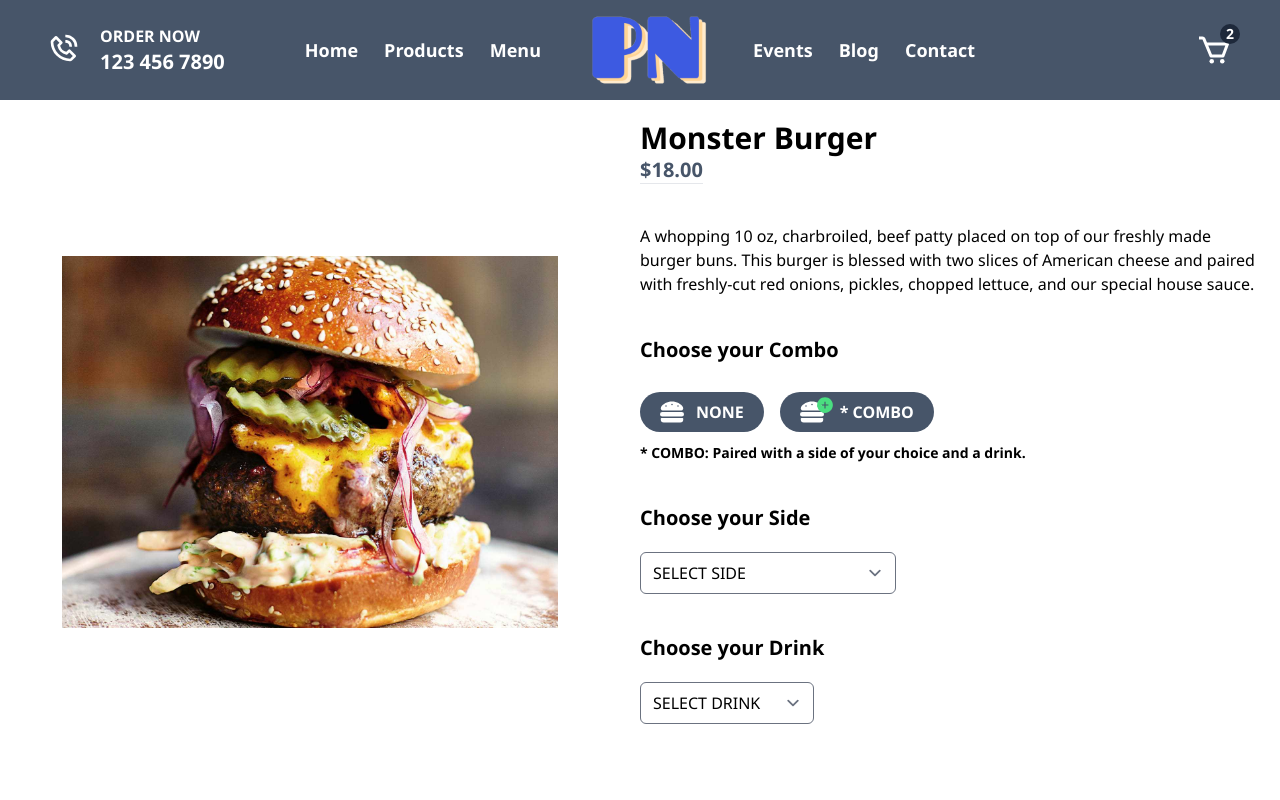
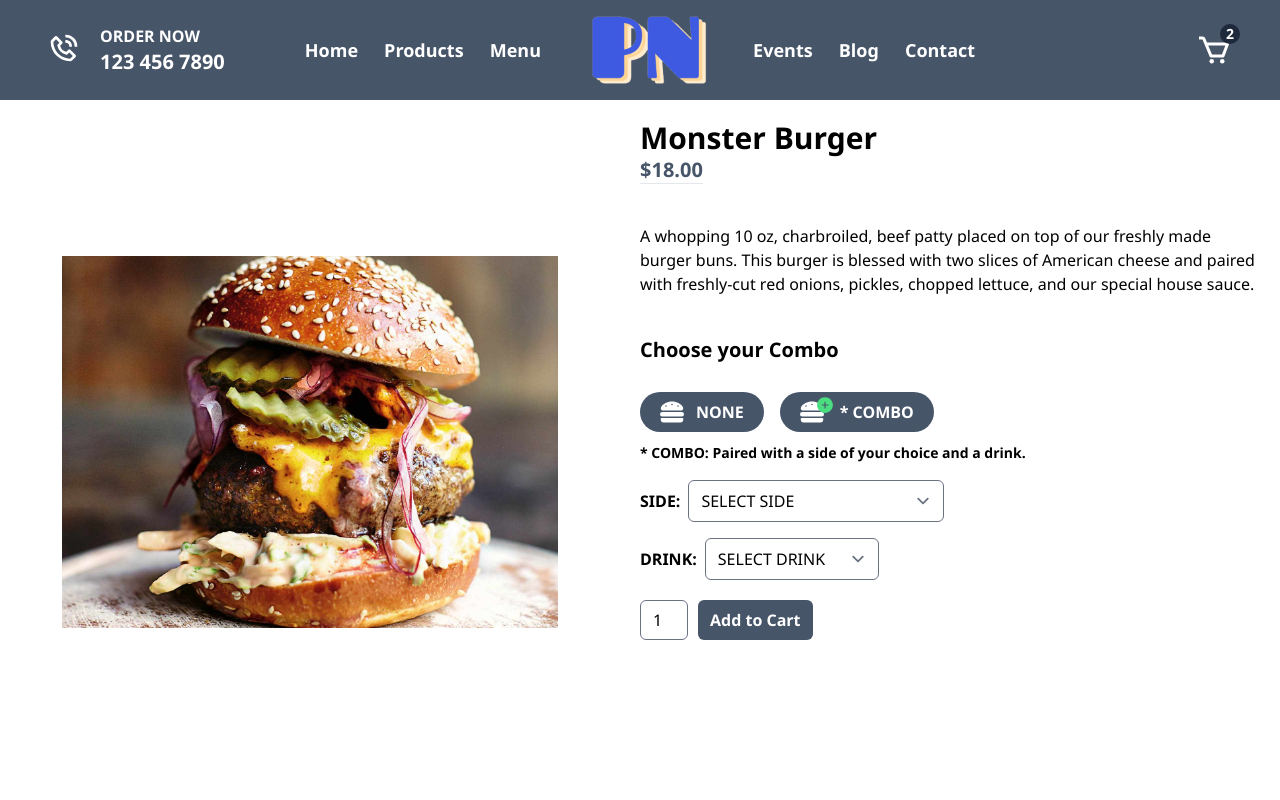
Before and after one commit to pn-code/restaurant-app, a Next.js app: page /products/1 in a window 1280 px wide. Both pictures are taken after a click on the button "* COMBO". Shown: the top 800 px of the page. Built offline with nearby package versions, Linux system fonts and the light colour scheme.

Commit message:
Added "Cart" section to finish out product page

```diff
--- a/pages/products/[id].jsx
+++ b/pages/products/[id].jsx
@@ -17,7 +17,7 @@ const Product = () => {
 
     return (
         // Container
-        <div className="h-[calc(100vh-116px)] flex">
+        <div className="h-[calc(100vh-116px)] flex overflow-scroll">
             {/* Left */}
             <div className="flex flex-1 h-[100%] items-center justify-center">
                 <div className="w-[80%] h-[80%] relative">
@@ -77,10 +77,8 @@ const Product = () => {
                 {/* Conditionally Render Side & Drink Form when COMBO is selected */}
                 {combo == 1 && (
                     <form>
-                        <h3 className="text-xl font-bold mt-10 mb-5">
-                            Choose your Side
-                        </h3>
-                        <div>
+                        <div className="mt-4">
+                            <label className="text-md font-semibold mr-2" htmlFor="side">SIDE:</label>
                             <select
                                 className="rounded-md"
                                 name="side"
@@ -97,10 +95,8 @@ const Product = () => {
                                 </option>
                             </select>
                         </div>
-                        <h3 className="text-xl font-bold mt-10 mb-5">
-                            Choose your Drink
-                        </h3>
-                        <div>
+                        <div className="mt-4">
+                        <label className="text-md font-semibold mr-2" htmlFor="drink">DRINK:</label>
                             <select
                                 className="rounded-md"
                                 name="drink"
@@ -115,6 +111,11 @@ const Product = () => {
                         </div>
                     </form>
                 )}
+                {/* Add to Cart */}
+                <div className="flex items-center mt-5">
+                    <input id="quantity" name="quantity" className="w-12 h-10 rounded-md" type="number" defaultValue={1}/>
+                    <button className="rounded-md px-3 h-10 ml-[10px] bg-slate-600 text-white font-semibold cursor-pointer hover:scale-105 ease-out duration-150">Add to Cart</button>
+                </div>
             </div>
         </div>
     );
```
